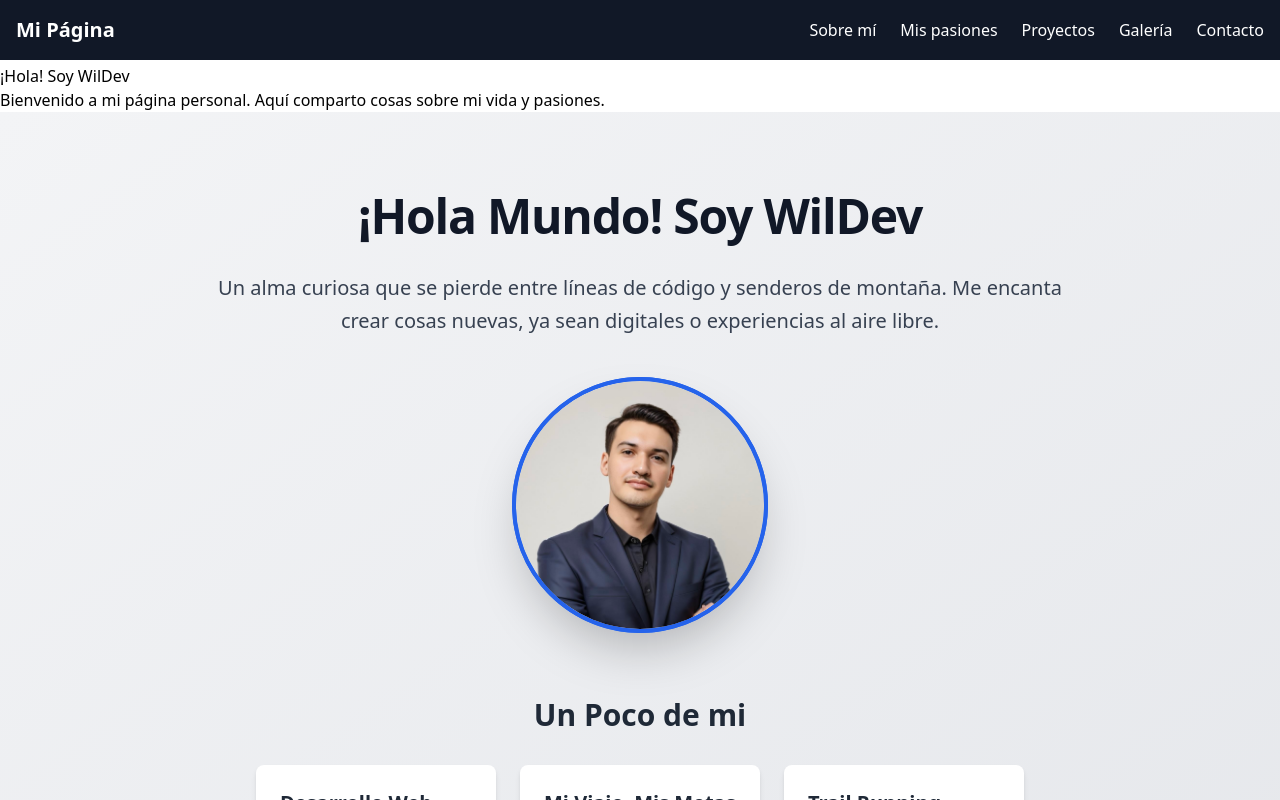
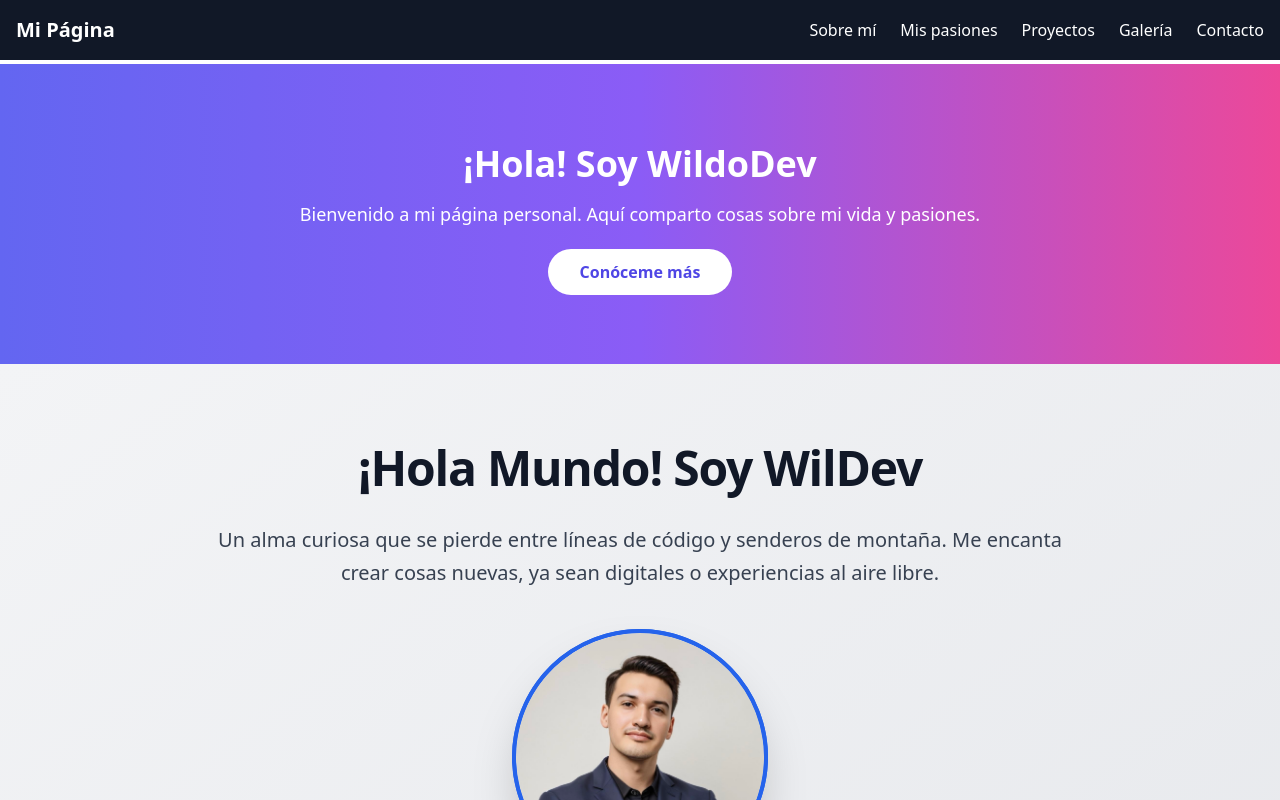
Before and after one commit to WildoFari/My-personal-page, a Next.js app: page / in a window 1280 px wide. Shown: the top 800 px of the page. Built offline with nearby package versions, Linux system fonts and the light colour scheme.

Commit message:
hero edit

```diff
--- a/src/sections/About.tsx
+++ b/src/sections/About.tsx
@@ -94,7 +94,7 @@ export default function About() {
             <p className="text-gray-600 dark:text-gray-400">Creando magia digital, un 'Hola Mundo' a la vez.</p>
           </div>
           <div className="bg-white dark:bg-gray-800 rounded-lg p-6 shadow-md hover:shadow-lg transition-shadow duration-300">
-            <h4 className="text-xl font-semibold mb-2">Mi Viaje, Mis Metas</h4>
+            <h4 className="text-xl font-semibold mb-2">Mi Viaje</h4>
             <p className="text-gray-600 dark:text-gray-400">Este es mi viaje, estas son mis metas, y cada paso que doy es una parte de mi historia.</p>
           </div>
           <div className="bg-white dark:bg-gray-800 rounded-lg p-6 shadow-md hover:shadow-lg transition-shadow duration-300">
--- a/src/sections/Hero.tsx
+++ b/src/sections/Hero.tsx
@@ -1,8 +1,18 @@
 export default function Hero() {
     return (
-        <section>
-            <h1>¡Hola! Soy WilDev</h1>
-            <p>Bienvenido a mi página personal. Aquí comparto cosas sobre mi vida y pasiones.</p>
+        <section className="bg-gradient-to-r from-indigo-500 via-purple-500 to-pink-500 text-white py-20 text-center">
+            <div className="container mx-auto px-4">
+                <h1 className="text-4xl font-bold mb-4">¡Hola! Soy WildoDev</h1>
+                <p className="text-lg mb-8">
+                    Bienvenido a mi página personal. Aquí comparto cosas sobre mi vida y pasiones.
+                </p>
+                <a
+                    href="#about"
+                    className="bg-white text-indigo-600 py-3 px-8 rounded-full font-semibold hover:bg-indigo-100 transition duration-300"
+                >
+                    Conóceme más
+                </a>
+            </div>
         </section>
     );
 }
```
